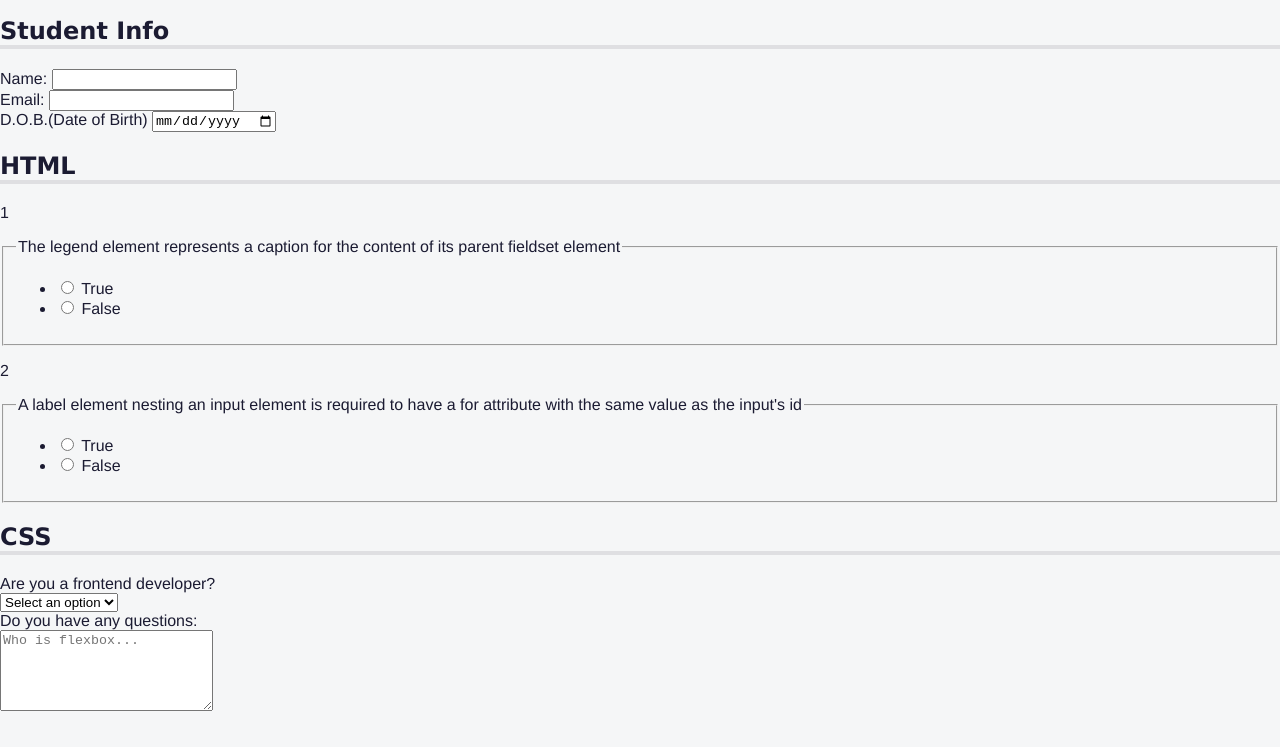
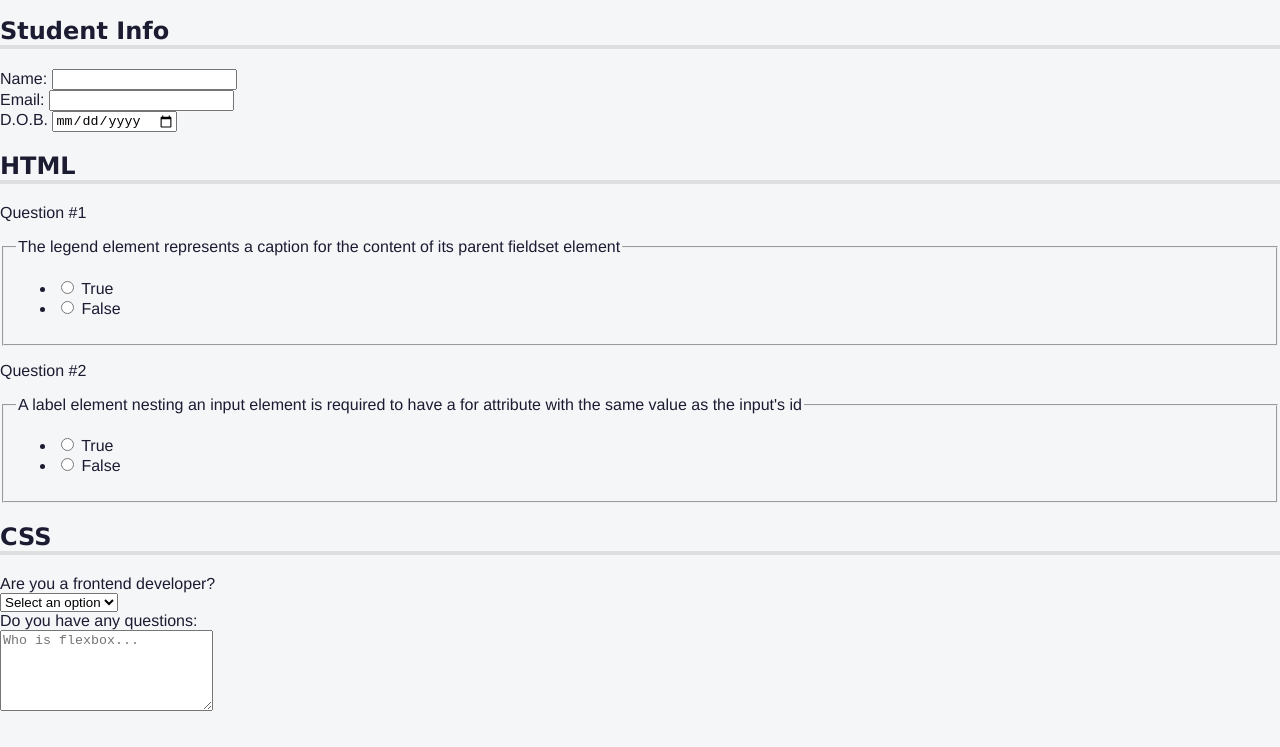
Before and after one commit to Raph3046/a-quiz, a plain HTML site: page index.html in a window 1280 px wide. Shown: the part 53-800 px from the top of the page. Drawn offline with Linux system fonts and the light colour scheme.

```diff
--- a/styles.css
+++ b/styles.css
@@ -37,9 +37,25 @@ nav > ul {
 
 h1,
 h2 {
-	font-family: Verdana, Tahoma;
+  font-family: Verdana, Tahoma;
 }
 
 h2 {
-	border-bottom: 4px solid #dfdfe2;
+  border-bottom: 4px solid #dfdfe2;
 }
+
+p::before {
+  content: "Question #";
+}
+
+.sr-only {
+  position: absolute;
+	width: 1px;
+	height: 1px;
+	padding: 0;
+	margin: -1px;
+	overflow: hidden;
+	clip: rect(0, 0, 0, 0);
+	white-space: nowrap;
+	border: 0;
+}
```
